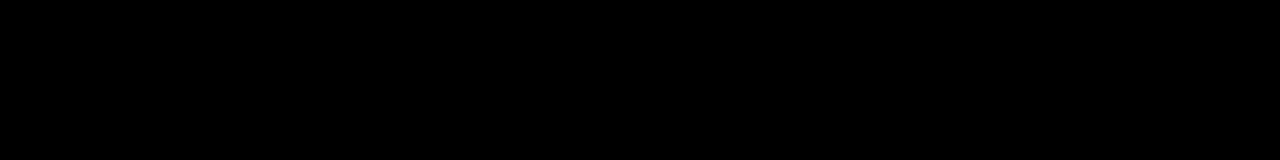
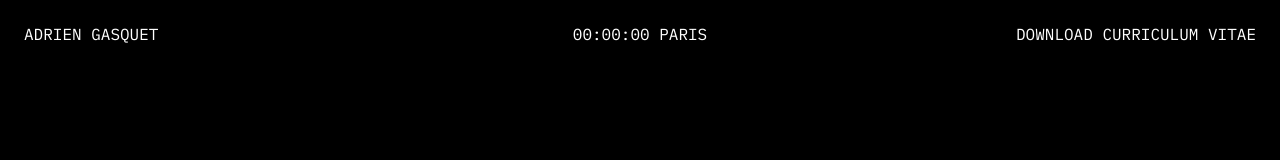
Before and after one commit to AdrienGQT/adriengqt-portfolio-2025, a website built with Vite: page index.html in a window 1280 px wide. Built offline with nearby package versions, Linux system fonts and the light colour scheme.

Commit message:
Adding landing page structure

```diff
--- a/index.html
+++ b/index.html
@@ -1,4 +1,4 @@
-<!doctype html>
+<!DOCTYPE html>
 <html lang="en">
   <head>
     <meta charset="UTF-8" />
@@ -7,7 +7,25 @@
     <title>adriengqt-portfolio-2025</title>
   </head>
   <body>
-    <div id="app"></div>
+    <header class="header">
+      <div class="header__part header__part--left">
+        <h1 class="text text--header">Adrien Gasquet</h1>
+      </div>
+      <div class="header__part header__part--center">
+        <p class="text text--header">00:00:00 Paris</p>
+      </div>
+      <div class="header__part header__part--right">
+        <a href="#" class="text text--header button">Download curriculum vitae</a>
+      </div>
+    </header>
+
+    <div class="content-wrapper">
+      <div class="content">
+
+      </div>
+    </div>
+
+    <!-- JS -->
     <script type="module" src="/src/main.ts"></script>
   </body>
 </html>
--- a/src/css/scss/base/_base.scss
+++ b/src/css/scss/base/_base.scss
@@ -0,0 +1,13 @@
+body{
+    background-color: black;
+    margin: 0;
+    max-width: 100vw;
+    height: 100vh;
+    display: flex;
+    flex-direction: column;
+}
+
+a{
+    text-decoration: none;
+    color: unset;
+}
--- a/src/css/scss/base/_fonts.scss
+++ b/src/css/scss/base/_fonts.scss
@@ -0,0 +1 @@
+@import url('https://fonts.googleapis.com/css2?family=IBM+Plex+Mono:wght@100;200;300;400;500;600;700&display=swap');
--- /dev/null
+++ b/src/css/scss/components/_button.scss
@@ -0,0 +1,3 @@
+.button{
+
+}
--- /dev/null
+++ b/src/css/scss/components/_content-wrapper.scss
@@ -0,0 +1,7 @@
+.content-wrapper{
+    width: 100%;
+    height: 100%;
+    display: flex;
+    justify-content: center;
+
+}
--- /dev/null
+++ b/src/css/scss/components/_content.scss
@@ -0,0 +1,5 @@
+.content{
+    width: 100%;
+    max-width: 940px;
+    height: 100%;
+}
--- /dev/null
+++ b/src/css/scss/components/_header.scss
@@ -0,0 +1,22 @@
+.header{
+    width: 100%;
+    display: flex;
+
+    &__part{
+            display: flex;
+            width: 100%;
+            padding: 24px;
+
+        &--left{
+            justify-content: flex-start;
+        }
+
+        &--center{
+            justify-content: center;
+        }
+
+        &--right{
+            justify-content: flex-end;
+        }
+    }
+}
--- /dev/null
+++ b/src/css/scss/components/_text.scss
@@ -0,0 +1,13 @@
+.text {
+  font-family: "IBM Plex Mono", monospace;
+  font-style: normal;
+  text-transform: uppercase;
+
+  &--header {
+    color: white;
+    font-size: 16px;
+    font-weight: 400;
+    padding: 0;
+    margin: 0;
+  }
+}
--- a/src/css/style.scss
+++ b/src/css/style.scss
@@ -2,6 +2,10 @@
 @use '/src/css/scss/base/fonts';
 @use '/src/css/scss/base/base';
 
-body{
-    background-color: black;
-}
+
+// Components
+@use '/src/css/scss/components/text';
+@use '/src/css/scss/components/button';
+@use '/src/css/scss/components/header';
+@use '/src/css/scss/components/content-wrapper';
+@use '/src/css/scss/components/content';
```
